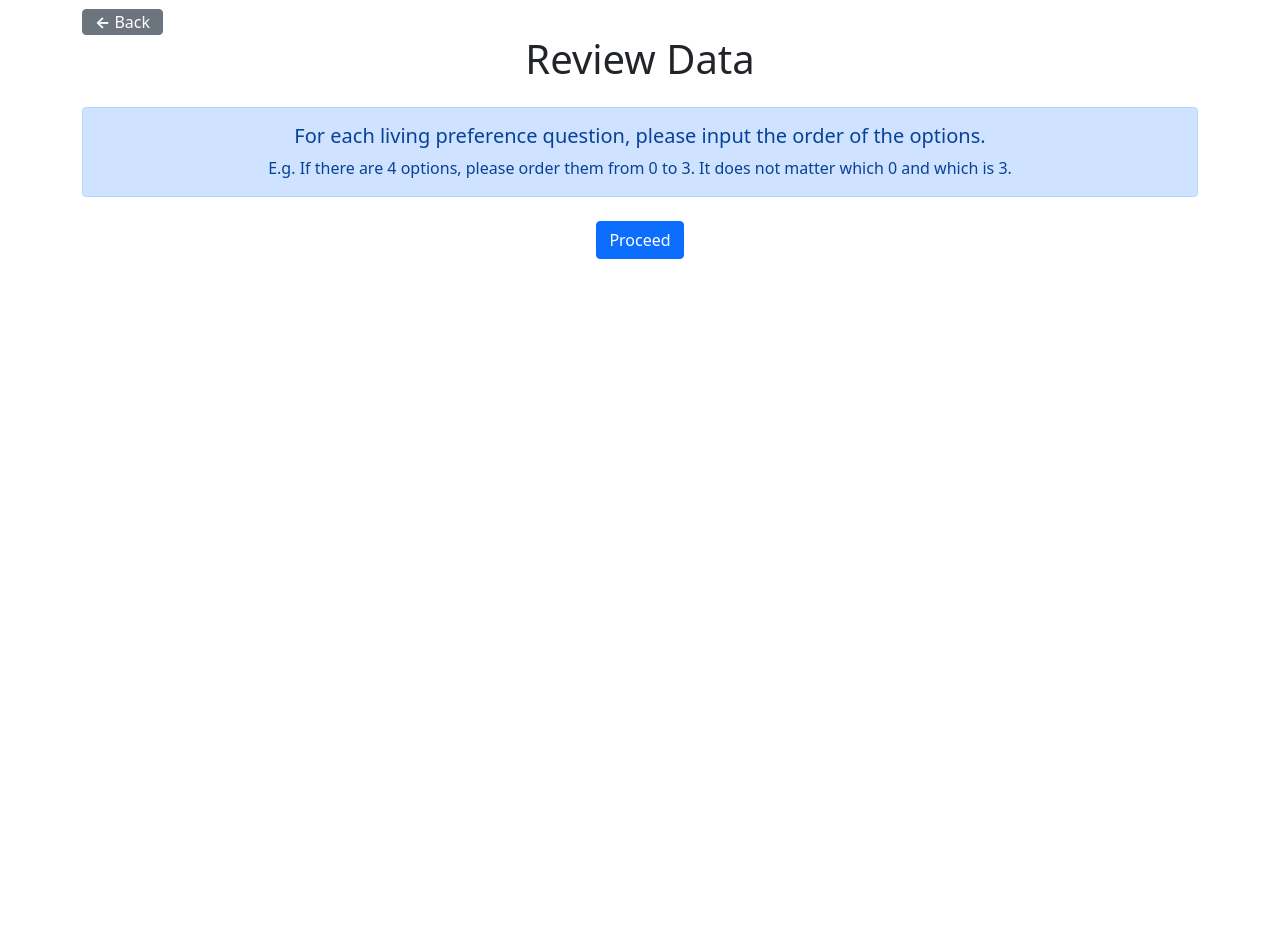
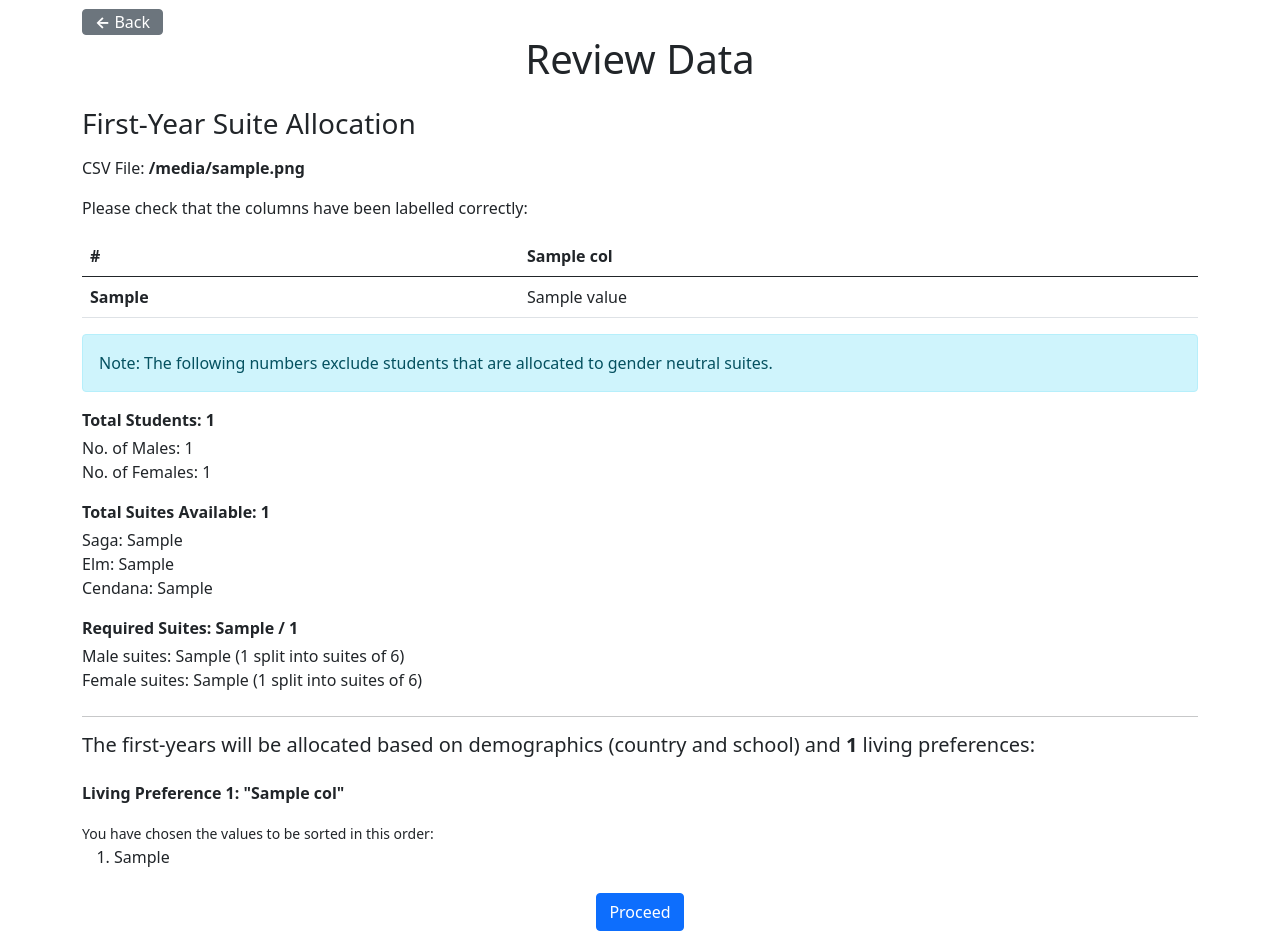
Before and after one commit to bernardboey/first-year-allocation, a Flask app: template ASAP/gui/templates/review_data.html in a window 1280 px wide. Before the commit the page ends 259 px from the top, so only its background shows below. Run offline with Flask 2, Linux system fonts and the light colour scheme; the template is opened without the code that fills it: most values are stand-ins (such as "Sample title", 1, 10 or a date in 2020).

Commit message:
Add gui for review data page

```diff
--- a/ASAP/gui/server.py
+++ b/ASAP/gui/server.py
@@ -8,7 +8,7 @@ from flask import Flask, request, render_template, redirect, url_for
 from werkzeug.utils import secure_filename
 import webview
 
-from ASAP.__main__ import ASAP
+from ASAP.__main__ import ASAP, LivingPrefColumnType
 
 # NOT USING CSRF TOKENS FOR SIMPLICITY
 # REFERENCES
@@ -149,7 +149,11 @@ def select_options():
 @app.route('/review_data', methods=['GET', 'POST'])
 def review_data():
     asap_obj = restore_pickle()
-
+    colnames, _, head_values = asap_obj.get_colnames_and_unique_values()
+    colnames = [f"Living Pref: {col}"
+                if isinstance(asap_obj.col_to_type[col], LivingPrefColumnType)
+                else asap_obj.col_to_type[col].desc
+                for col in colnames]
     # Name of CSV file
     # Table
     # Number of students
@@ -160,7 +164,20 @@ def review_data():
 
     if request.method == 'POST':
         return redirect(url_for("run_allocation"))
-    return render_template('review_data.html')
+    return render_template('review_data.html',
+                           csv_filename=asap_obj.filename,
+                           colnames=colnames, head_values=enumerate(head_values, start=1),
+                           total_students=asap_obj.total_students,
+                           num_males=asap_obj.num_males, num_females=asap_obj.num_females,
+                           avail_suites_saga=asap_obj.avail_suites_saga,
+                           avail_suites_elm=asap_obj.avail_suites_elm,
+                           avail_suites_cendana=asap_obj.avail_suites_cendana,
+                           total_suites=asap_obj.total_suites, required_suites=asap_obj.required_suites,
+                           required_suites_male=asap_obj.required_suites_male,
+                           required_suites_female=asap_obj.required_suites_female,
+                           num_living_prefs=len(asap_obj.LIVING_PREF.cols),
+                           living_prefs=asap_obj.LIVING_PREF.cols,
+                           living_pref_order=asap_obj.LIVING_PREF.selected_order)
 
 
 @app.route('/run_allocation', methods=['GET', 'POST'])
--- a/ASAP/gui/templates/review_data.html
+++ b/ASAP/gui/templates/review_data.html
@@ -4,21 +4,68 @@
     <div class="text-start mt-2">
         <a class="btn btn-secondary py-0" href="{{ url_for('select_options') }}"><strong>&#x2190;</strong> Back</a>
     </div>
+    <h1>Review Data</h1>
+    <div class="text-start mt-4">
+        <h3 class="mb-3">First-Year Suite Allocation</h3>
+        <p>CSV File: <strong>{{ csv_filename }}</strong></p>
+        <p>Please check that the columns have been labelled correctly:</p>
+        <div class="text-start">
+            <table class="table">
+                <thead>
+                <tr>
+                    <th scope="col">#</th>
+                    {% for col in colnames %}
+                        <th scope="col">{{ col | truncate(40) }}</th>
+                    {% endfor %}
+                </tr>
+                </thead>
+                <tbody>
+                {% for i, row in head_values %}
+                    <tr>
+                        <th scope="row">{{ i }}</th>
+                        {% for value in row %}
+                            <td>{{ value | truncate(30) }}</td>
+                        {% endfor %}
+                    </tr>
+                {% endfor %}
+                </tbody>
+            </table>
+        </div>
+        <div class="alert alert-info" role="alert">
+            Note: The following numbers exclude students that are allocated to gender neutral suites.
+        </div>
+        <p class="fw-bold mb-1">Total Students: {{ total_students }}</p>
+        <p>
+            No. of Males: {{ num_males }}<br>
+            No. of Females: {{ num_females }}
+        </p>
+        <p class="fw-bold mb-1">Total Suites Available: {{ total_suites }}</p>
+        <p>
+            Saga: {{ avail_suites_saga }}<br>
+            Elm: {{ avail_suites_elm }}<br>
+            Cendana: {{ avail_suites_cendana }}
+        </p>
+        <p class="fw-bold mb-1">Required Suites: {{ required_suites }} / {{ total_suites }}</p>
+        <p>
+            Male suites: {{ required_suites_male }} ({{ num_males }} split into suites of 6)<br>
+            Female suites: {{ required_suites_female }} ({{ num_females }} split into suites of 6)<br>
+        </p>
+        <hr class="mt-4 mb-3">
+        <h5 class="mb-4">The first-years will be allocated based on demographics (country and school) and <strong>{{ num_living_prefs }}</strong> living preferences:</h5>
+        {% for col in living_prefs %}
+        <div class="mb-4">
+            <p class="fw-bold">Living Preference {{ loop.index }}: "{{ col }}"</p>
+            <small class="mb-2">You have chosen the values to be sorted in this order:</small>
+            <ol>
+                {% for value in living_pref_order[loop.index0] %}
+                <li>{{ value }}</li>
+                {% endfor %}
+            </ol>
+        </div>
+        {% endfor %}
 
-    <h1>Review Data</h1>
-    <div class="alert alert-primary mt-4 mb-4">
-        <h5 class="mb-2">For each living preference question, please input the order of the options.</h5>
-        <p class="mb-0">E.g. If there are 4 options, please order them from 0 to 3. It does not matter which 0 and which
-            is 3.</p>
     </div>
-    {% if error_msg %}
-        <div class="alert alert-danger text-start mb-4">
-            <p class="fw-bold">ERROR</p>
-            <p class="mb-0">{{ error_msg }}</p>
-        </div>
-    {% endif %}
     <form action="" method="post" enctype="multipart/form-data" class="text-start">
-
         <div class="mb-2 text-center">
             <button type="submit" class="btn btn-primary">Proceed</button>
         </div>
--- a/ASAP/gui/templates/run_allocation.html
+++ b/ASAP/gui/templates/run_allocation.html
@@ -1,12 +1,12 @@
 {% extends "base.html" %}
-{% block title %}Allocation in progress{% endblock %}
+{% block title %}First-Year Allocation{% endblock %}
 {% block content %}
     <div class="text-start mt-2">
         <a class="btn btn-secondary py-0" href="{{ url_for('review_data') }}"><strong>&#x2190;</strong>
             Back</a>
     </div>
 
-    <h1>Allocation in progress...</h1>
+    <h1>First-Year Allocation</h1>
     <div class="alert alert-primary mt-4 mb-4">
         <h5 class="mb-0">The algorithm will take a few minutes to run.</h5>
     </div>
```
Also changed, not shown: ASAP/__main__.py (+5 -5 lines).
